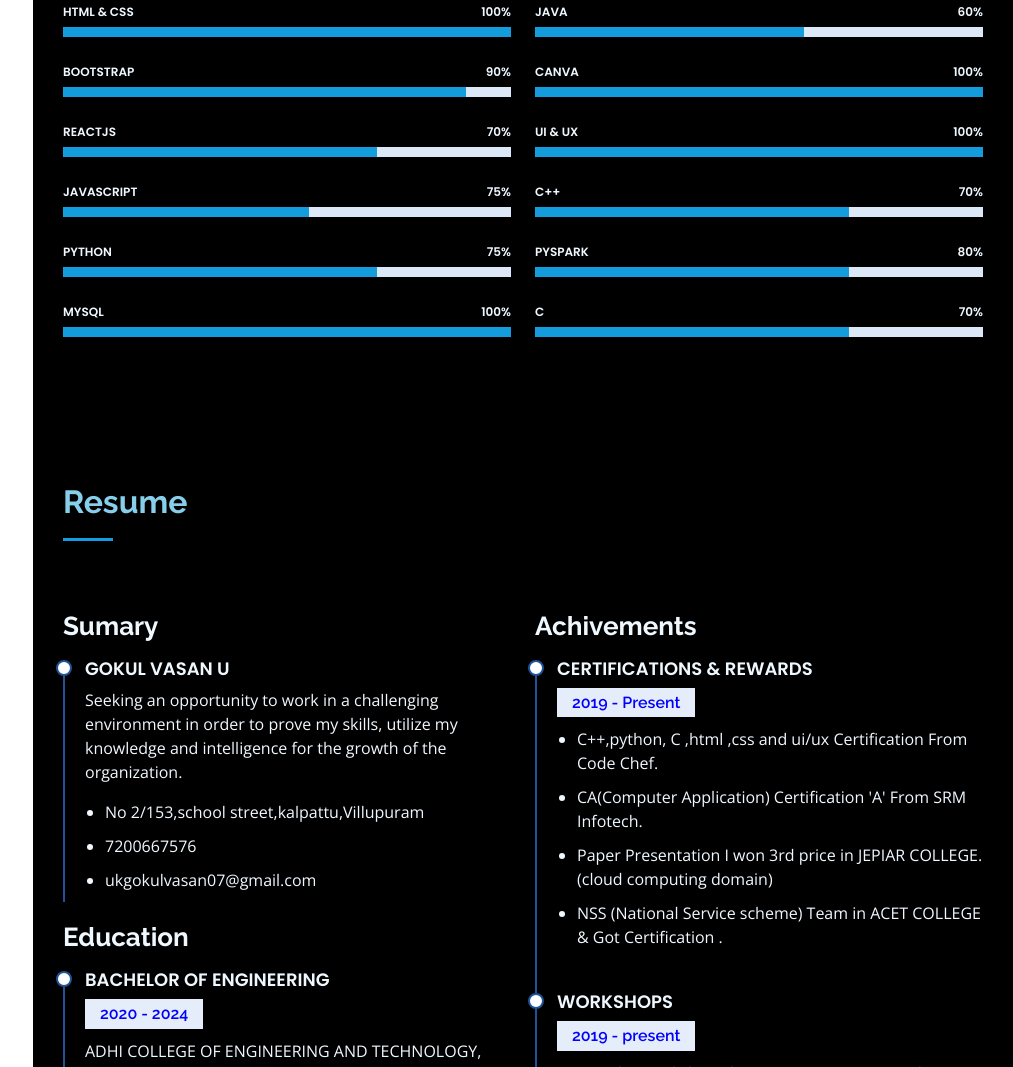
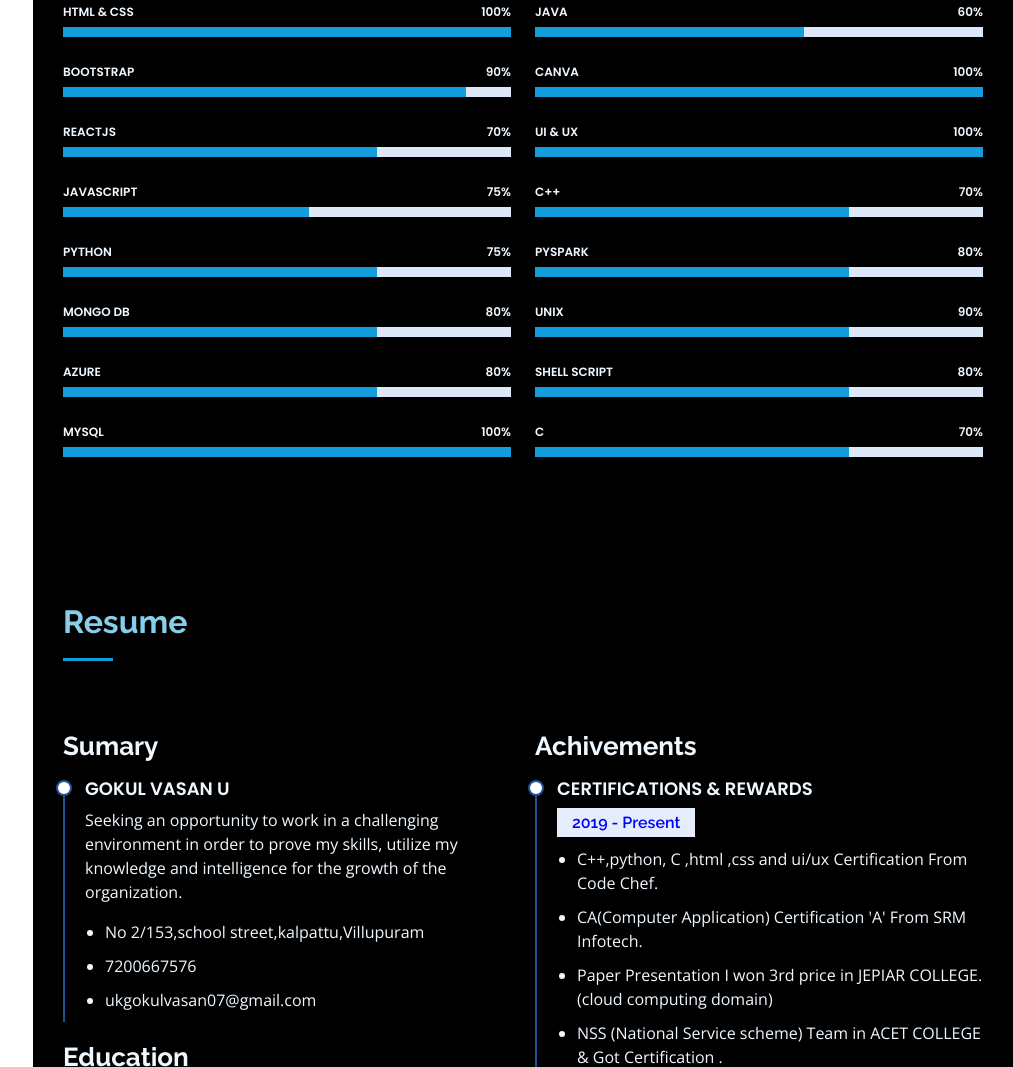
Before and after one commit to Gokulvasan07/gokulvasan07.github.io, a plain HTML site: page index.html in a window 1280 px wide. Shown: the part 1583-2650 px from the top of the page, without its empty margins (267-1280 px from the left). Drawn offline with nearby package versions, Linux system fonts and the light colour scheme.

Commit message:
Update index.html

```diff
--- a/index.html
+++ b/index.html
@@ -130,6 +130,18 @@
                 <div class="progress-bar" role="progressbar" aria-valuenow="70" aria-valuemin="0" aria-valuemax="100"></div>
               </div>
             </div>
+               <div class="progress">
+              <span class="skill" style="color: aliceblue;">Mongo DB<i class="val">80%</i></span>
+              <div class="progress-bar-wrap">
+                <div class="progress-bar" role="progressbar" aria-valuenow="70" aria-valuemin="0" aria-valuemax="100"></div>
+              </div>
+            </div>
+             <div class="progress">
+              <span class="skill" style="color: aliceblue;">Azure<i class="val">80%</i></span>
+              <div class="progress-bar-wrap">
+                <div class="progress-bar" role="progressbar" aria-valuenow="70" aria-valuemin="0" aria-valuemax="100"></div>
+              </div>
+            </div>
             <div class="progress">
               <span class="skill" style="color: aliceblue;">MYsql<i class="val">100%</i></span>
               <div class="progress-bar-wrap">
@@ -170,6 +182,18 @@
             </div>
             <div class="progress">
               <span class="skill" style="color: aliceblue;">PySpark<i class="val">80%</i></span>
+              <div class="progress-bar-wrap">
+                <div class="progress-bar" role="progressbar" aria-valuenow="70" aria-valuemin="0" aria-valuemax="100"></div>
+              </div>
+            </div>
+            <div class="progress">
+              <span class="skill" style="color: aliceblue;">Unix<i class="val">90%</i></span>
+              <div class="progress-bar-wrap">
+                <div class="progress-bar" role="progressbar" aria-valuenow="70" aria-valuemin="0" aria-valuemax="100"></div>
+              </div>
+            </div>
+            <div class="progress">
+              <span class="skill" style="color: aliceblue;">Shell Script<i class="val">80%</i></span>
               <div class="progress-bar-wrap">
                 <div class="progress-bar" role="progressbar" aria-valuenow="70" aria-valuemin="0" aria-valuemax="100"></div>
               </div>
```
